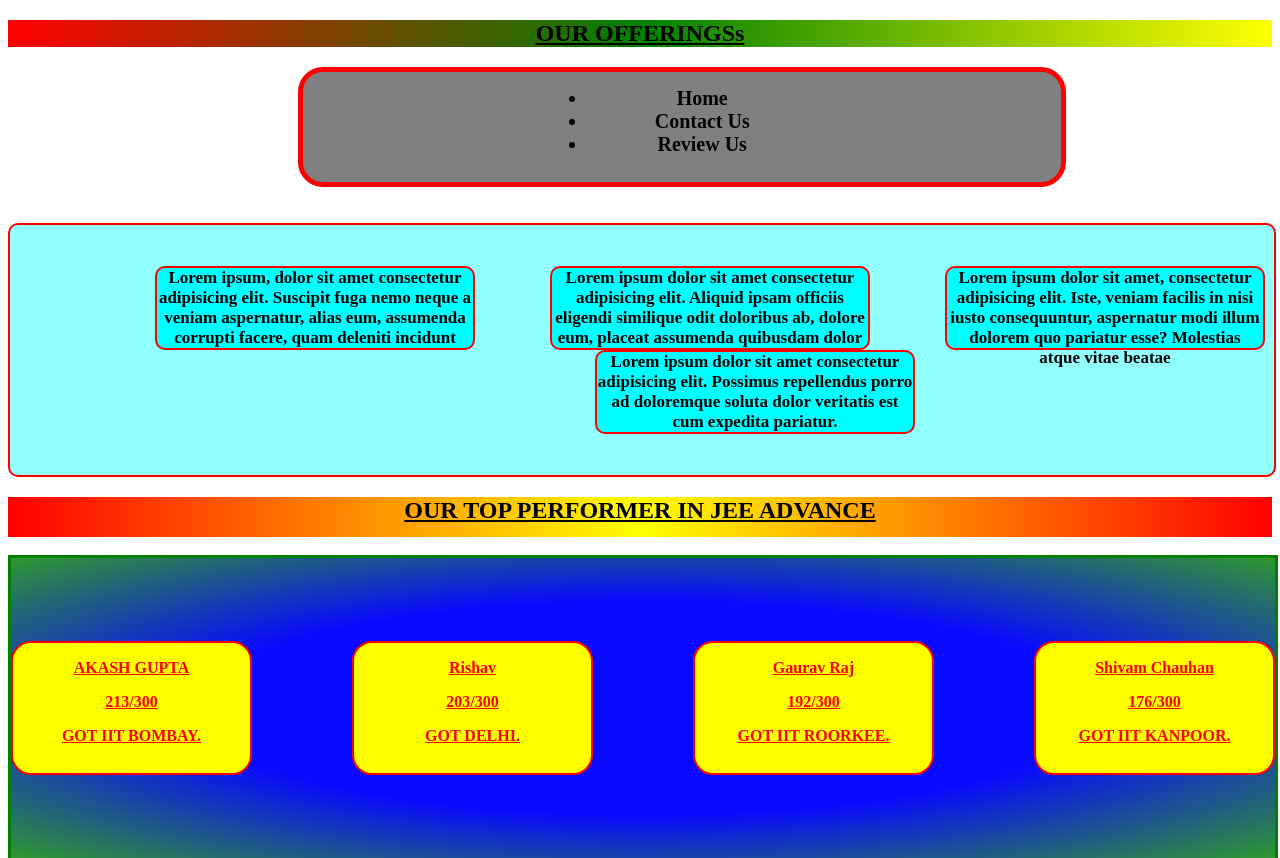
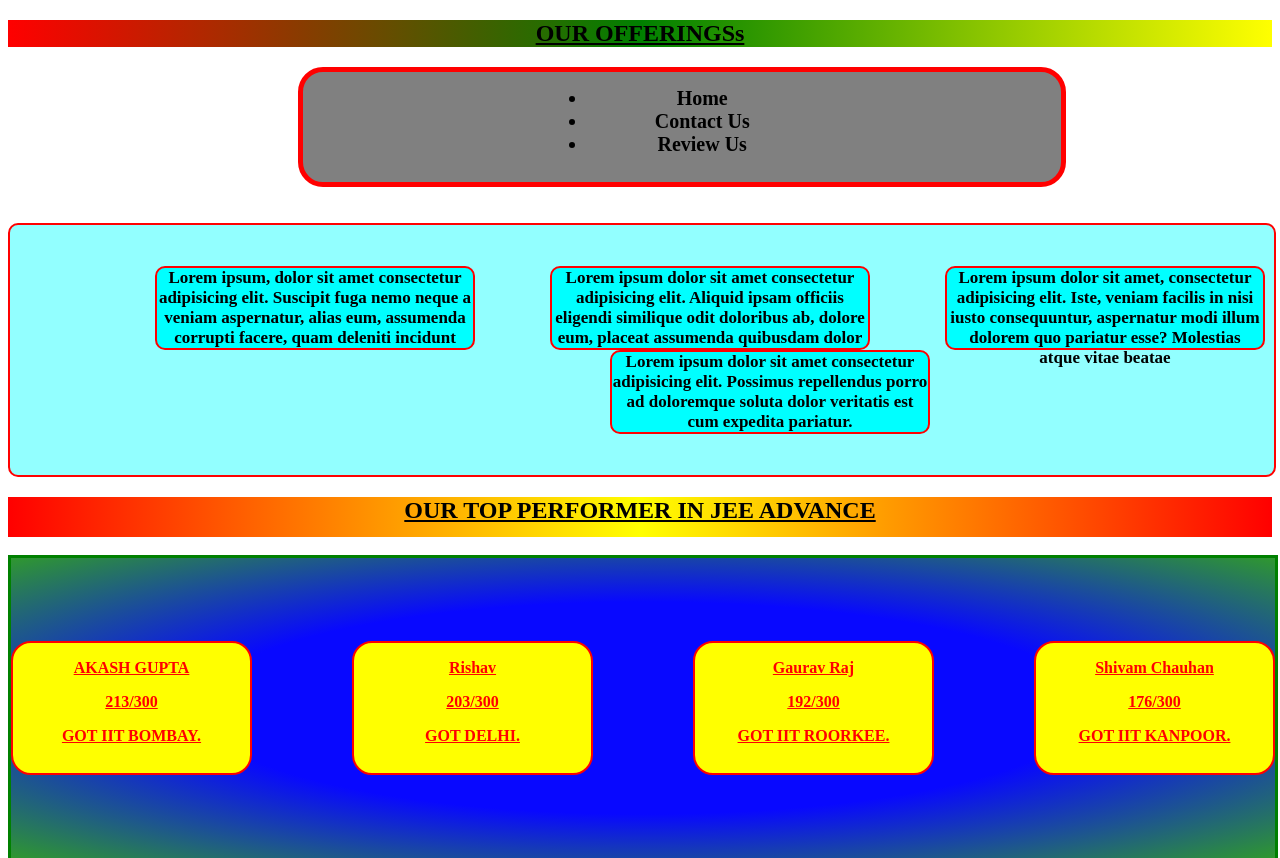
Before and after one commit to avinash2182/css-handson-4, a plain HTML site: page index.html in a window 1280 px wide. Shown: the top 858 px of the page. Drawn offline with Linux system fonts and the light colour scheme.

Commit message:
code updated

```diff
--- a/style2.css
+++ b/style2.css
@@ -83,7 +83,7 @@
     border: 2px solid red;
     width: 25%;
     height: 80px;
-    margin-left: 585px;
+    margin-left: 600px;
     font-size: 17px;
     font-weight: bold;
     text-align: center;
```
